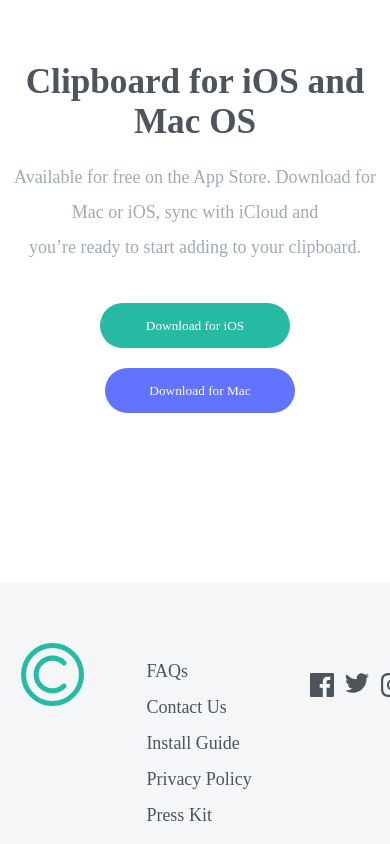
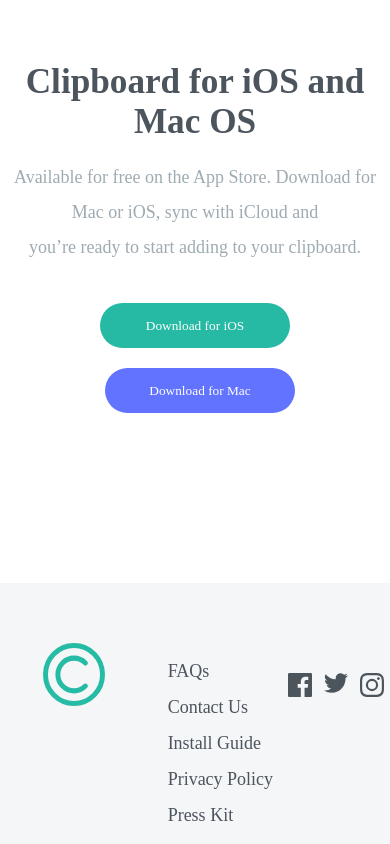
Before and after one commit to Astrrokid/Clip-Board_Landing-Page, a plain HTML site: page index.html in a window 390 px wide. Shown: the part 3866-4710 px from the top of the page. Drawn offline with Linux system fonts and the light colour scheme; a web font is replaced by a local one.

Commit message:
fifth commit

```diff
--- a/index.html
+++ b/index.html
@@ -107,11 +107,11 @@
             <div class="footerWrapper">
             <div class="footerLogo"><img src="./images/logo.svg" alt="" width="50%"></div>
             <ul>
-                <li id="a">FAQs</li>
-                <li id="b">Privacy Policy</li>
-                <li id="c">Install Guide</li>
-                <li id="d">Contact Us</li>
-                <li id="e">Press Kit</li>
+                <li id="a"><a href="#"> FAQs</a></li>
+                <li id="b"><a href="#"> Privacy Policy</a></li>
+                <li id="c"><a href="#"> Install Guide</a></li>
+                <li id="d"><a href="#"> Contact Us</a></li>
+                <li id="e"><a href="#"> Press Kit</a></li>
             </ul>
             </div>
             <div class="footerIcons">
--- a/style.css
+++ b/style.css
@@ -31,6 +31,13 @@ h4{
 }
 p{
     line-height: 35px;
+}
+a{
+    text-decoration: none;
+    color: var(--darkgrayishblue);
+}
+a:hover{
+    color: var(--cyan);
 }
 
 
@@ -273,6 +280,9 @@ svg:hover{
     #e{
         grid-row: 5;
     }
+    .footerIcons{
+        margin-left: -70px;
+    }
 }
 @media screen and (max-width:375px){
     h2, h3, h4{
@@ -351,5 +361,12 @@ svg:hover{
     .footerIcons{
         margin: 30px auto;
         gap: 20px;
+        width: 150px;
+        justify-content: space-evenly;
+        padding-right: 0;
+    }
+    .icon{
+        margin: 0;
+
     }
 }
```
